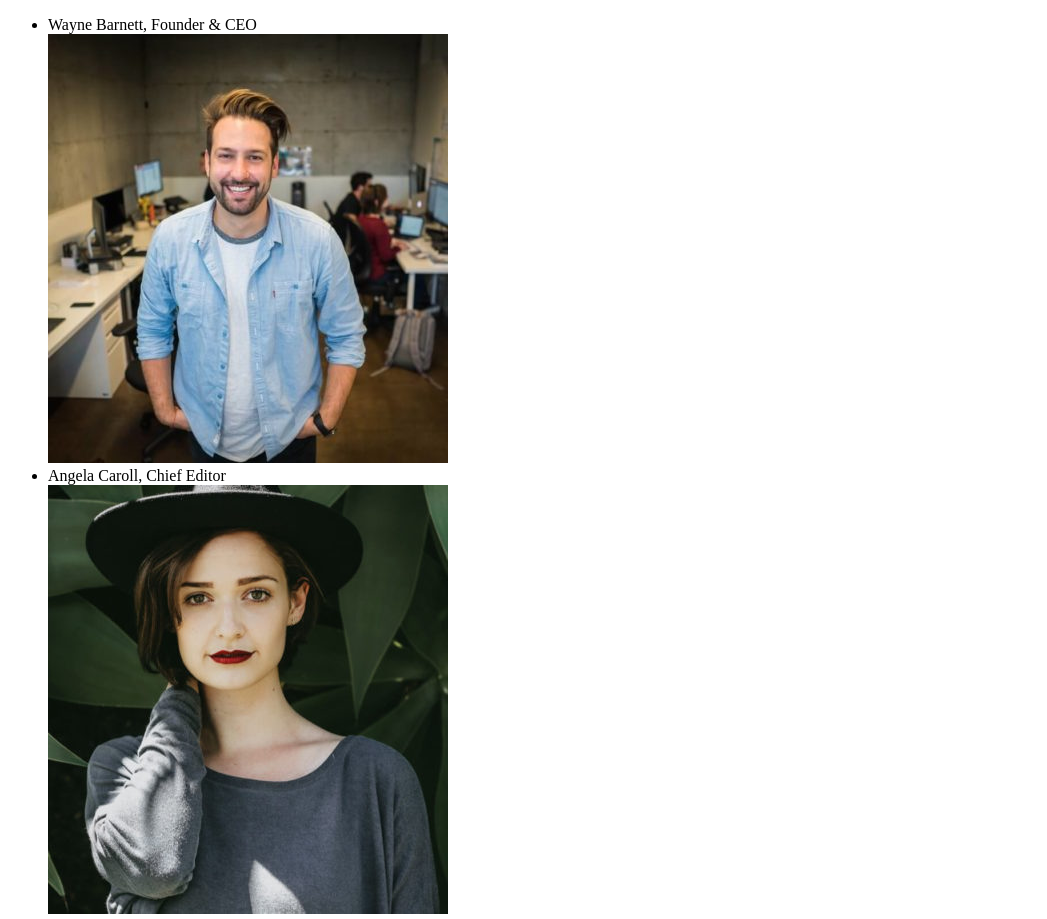
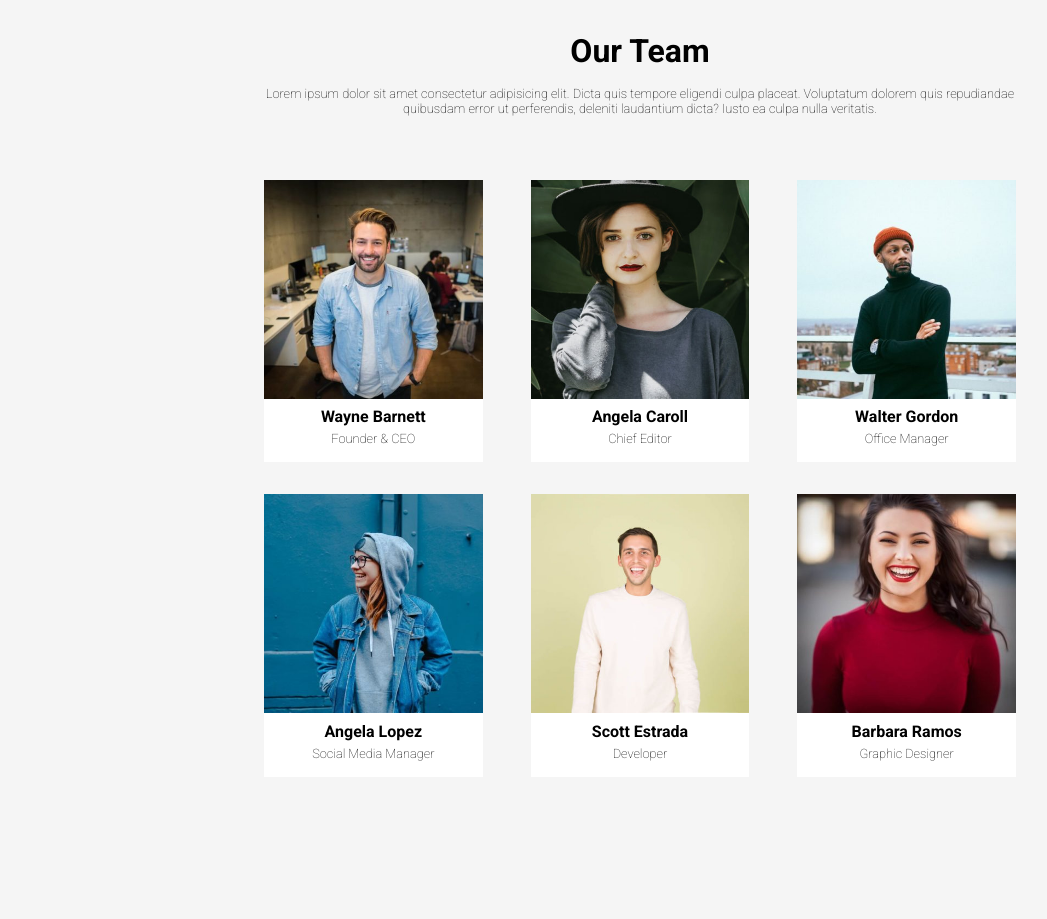
Before and after one commit to Pierluca-Strianese/js-our-team, a plain HTML site: page index.html in a window 1280 px wide. Shown: the top 919 px of the page, without its empty margins (0-1047 px from the left). After the commit the page ends 800 px from the top, so only its background shows below. Drawn offline with Linux system fonts and the light colour scheme.

Commit message:
Complete BONUS 2

```diff
--- a/index.html
+++ b/index.html
@@ -5,10 +5,20 @@
     <meta http-equiv="X-UA-Compatible" content="IE=edge">
     <meta name="viewport" content="width=device-width, initial-scale=1.0">
     <title>Team</title>
+    <link rel="stylesheet" href="style.css">
+    <link rel="preconnect" href="https://fonts.googleapis.com">
+    <link rel="preconnect" href="https://fonts.gstatic.com" crossorigin>
+    <link href="https://fonts.googleapis.com/css2?family=Roboto:ital,wght@0,100;0,400;0,700;1,300&display=swap" rel="stylesheet">
 </head>
 <body>
+    <header>
+        <h1>Our Team</h1>
+        <div> Lorem ipsum dolor sit amet consectetur adipisicing elit. Dicta quis tempore eligendi culpa placeat. Voluptatum dolorem quis repudiandae quibusdam error ut perferendis, deleniti laudantium dicta? Iusto ea culpa nulla veritatis.</div>
+    </header>
 
-    <ul id="employee-list"></ul>
+    <main>
+        <div class="big-container"> </div>
+    </main>
 
     <script src="script.js"></script>
 </body>
--- a/script.js
+++ b/script.js
@@ -37,7 +37,7 @@ const Team = [
 
 ];
 
-const eleList = document.querySelector('#employee-list');
+const eleList = document.querySelector('.big-container');
 
 
 printTeamMemberHTML(Team, eleList);
@@ -55,7 +55,11 @@ function printTeamMemberHTML (arr, eleContainer) {
     eleContainer.innerHTML = '';
     for (let i = 0; i < arr.length; i++) {
         let employee = arr[i];
-        eleContainer.innerHTML += `<li>${employee.Name}, ${employee.Posizion}</li>`;
-        eleContainer.innerHTML += `<img src="img/${employee.Photo}" alt=""></img>`;
+        eleContainer.innerHTML +=
+            `<div class="container">
+                <img src="img/${employee.Photo}" alt=""></img>
+                <div class="name"> ${employee.Name} </div>
+                <div class="posizion"> ${employee.Posizion} </div>
+            </div> `
     }
 }
--- a/style.css
+++ b/style.css
@@ -0,0 +1,59 @@
+* {
+	margin: 0;
+	padding: 0;
+	box-sizing: border-box;
+}
+
+body {
+    background-color: whitesmoke;
+    font-family: 'Roboto', sans-serif;
+}
+
+header {
+    text-align: center;
+}
+
+h1 {
+    margin-top: 2rem;
+}
+
+header div {
+    font-size: .8rem;
+    font-weight: lighter;
+    padding-top: 1rem;
+    width: 800px;
+    margin-inline: auto;
+}
+
+.big-container {
+    display: flex;
+    flex-wrap: wrap;
+    justify-content: space-around;
+    margin-inline: auto;
+    padding-top: 3rem;
+    max-width: 800px;
+}
+
+.container {
+    flex: 0 0 calc((100% / 3) - 3rem);
+    margin: 1rem .5rem;
+    padding-bottom: 1rem;
+    background-color: white;
+}
+
+img {
+    width: 100%;
+    aspect-ratio: 1 / 1;
+}
+
+.name {
+    margin: .3rem;
+    font-weight: bold;
+    text-align: center;
+}
+
+.posizion {
+    font-size: .8rem;
+    font-weight: lighter;
+    text-align: center;
+}
```
Also changed, not shown: 1 other file.
